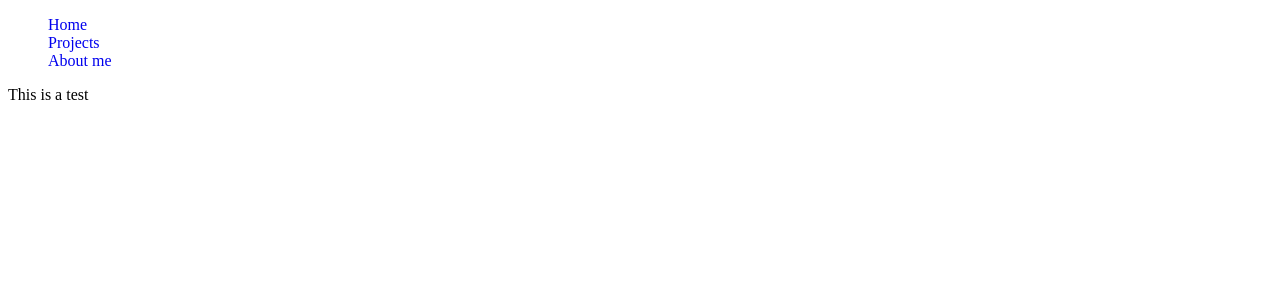
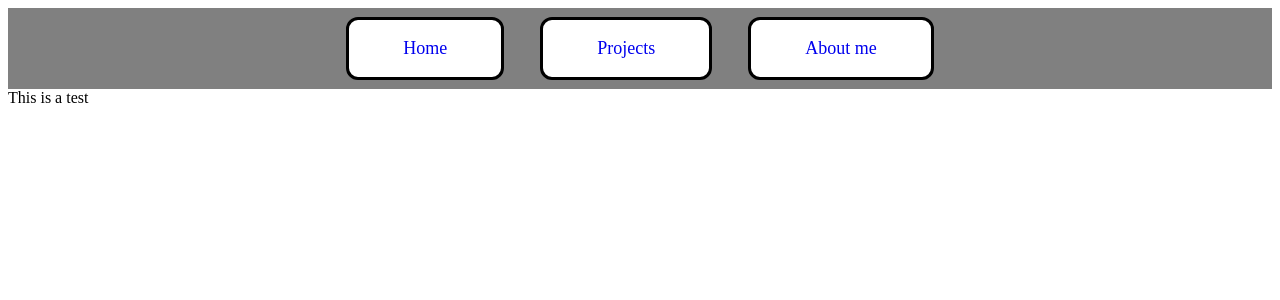
Before and after one commit to DonNinja/ylth, a React (Create React App) app: page / in a window 1280 px wide. Shown: the top 300 px of the page. Built offline with nearby package versions, Linux system fonts and the light colour scheme; the HTML template or start-up script is replaced by a standard one.

Commit message:
Formatting header a bit

```diff
--- a/src/components/header.tsx
+++ b/src/components/header.tsx
@@ -1,15 +1,23 @@
 import { Link } from "react-router-dom";
 import "../styles/header.css"
 
-const Header = () => (
-    <>
-        <ul id="header">
-            <Link to="/" className="navLink"><li>Home</li></Link>
-            <Link to="/projects" className="navLink"><li>Projects</li></Link>
-            <Link to="/about" className="navLink"><li>About me</li></Link>
-        </ul>
+const Header = () => {
+    return (
+        <>
+            <div id="header">
+                <Link to="/" className="navLink">
+                    Home
+                </Link>
+                <Link to="/projects" className="navLink">
+                    Projects
+                </Link>
+                <Link to="/about" className="navLink">
+                    About me
+                </Link>
+            </div>
 
-    </>
-)
+        </>
+    );
+}
 
 export default Header;
--- a/src/styles/header.css
+++ b/src/styles/header.css
@@ -1,11 +1,30 @@
 #header {
-    list-style: none;
+    background-color: grey;
+    display: flex;
+    flex-wrap: nowrap;
+    justify-content: center;
+}
+
+.linkContainer {
+    padding: 3em 0;
 }
 
 .navLink {
+    font-size: large;
+    margin: .5em 0;
+    border: 3px black solid;
+    border-radius: 12px;
+    text-align: center;
     text-decoration: none;
+    padding: 1em 3em;
+    transition-duration: 500ms;
+    background-color: white;
+}
+
+.navLink:not(:first-child) {
+    margin-left: 2em;
 }
 
 .navLink:hover {
-    text-decoration: underline;
+    background-color: lightgrey;
 }
```
